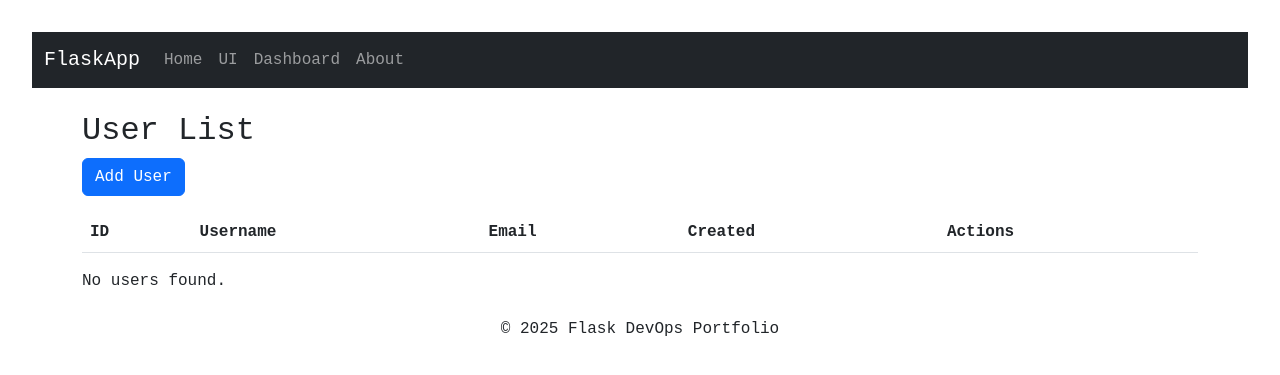
After one commit to karanbsk/FlaskProject, a Flask app: page /ui in a window 1280 px wide. The commit adds this page. Shown: the top 375 px of the page. Run offline with Flask 3, Linux system fonts and the light colour scheme; lists and menus that the app fills with data are empty; parts of the project's set-up code (start-up, migrations or seed data) failed here and were passed over.

```diff
--- a/app/__init__.py
+++ b/app/__init__.py
@@ -25,10 +25,27 @@ def create_app():
         else:
             config_class.init_db_uri() # Ensure DB URI is set for Production
 
+    base_dir = os.path.dirname(os.path.abspath(__file__))
+    template_path = os.path.join(base_dir, 'templates')
+    static_path = os.path.join(base_dir, 'static')
 
     #Initialize Flask App
-    app = Flask(__name__,template_folder='templates', static_folder='static')
+    app = Flask(__name__,template_folder=template_path, static_folder=static_path)
     app.config.from_object(config_class)
+
+
+    app.config.from_object(get_config())
+
+
+    app.jinja_env.auto_reload = app.debug
+    # Force Flask/Jinja template auto-reload
+    app.config['TEMPLATES_AUTO_RELOAD'] = True
+    app.jinja_env.auto_reload = app.config['TEMPLATES_AUTO_RELOAD']
+    if app.debug:
+        @app.before_request
+        def clear_jinja_cache():
+            app.jinja_env.cache = {}
+
 
     # Set up logging
     log_level = app.config.get("LOG_LEVEL", "INFO")
--- a/app/blueprints/main.py
+++ b/app/blueprints/main.py
@@ -1,8 +1,87 @@
-#app/routes.py
-from flask import Blueprint, render_template
+#app/main.py
+from flask import request,redirect, url_for, Blueprint, render_template, flash
+from app.models import User
+from app import db
+from datetime import datetime
 
 main = Blueprint('main', __name__)
 
 @main.route('/')
 def index():
     return render_template('index.html', title="Flask App", message="Hello from a dynamic template!")
+
+
+#--------------------USER WEBPAGE--------------------
+@main.route('/ui')
+def ui():
+
+    users = User.query.all()
+    return render_template('ui.html', title="UI Page", message="Welcome to the UI Page!", users=users)
+
+#CREATE
+@main.route('/ui/create_user', methods=['POST'])
+def create_user_ui():
+    from werkzeug.security import generate_password_hash
+    username=request.form['username']
+    email=request.form['email']
+    password=request.form['password']
+    new_user = User(username=username, email=email, password=generate_password_hash(password))
+    db.session.add(new_user)
+    db.session.commit()
+    flash('User created successfully!', 'success')
+    return redirect(url_for('main.ui'))
+
+#EDIT
+@main.route('/ui/edit_user/<int:user_id>', methods=['POST'])
+def edit_user_ui(user_id):
+    user = User.query.get_or_404(user_id)
+    user.username = request.form['username']
+    user.email = request.form['email']
+    db.session.commit()
+    flash('User updated successfully!', 'success')
+    return redirect(url_for('main.ui'))
+
+#DELETE
+@main.route('/ui/delete_user/<int:user_id>', methods=['POST'])
+def delete_user_ui(user_id):
+    user = User.query.get_or_404(user_id)
+    db.session.delete(user)
+    db.session.commit()
+    flash('User deleted successfully!', 'success')
+    return redirect(url_for('main.ui'))
+
+#------------------DASHBOARD WEBPAGE------------------
+@main.route('/dashboard')
+def dashboard():
+    import os
+    from flask import current_app
+    from zoneinfo import ZoneInfo
+    import socket
+    from sqlalchemy import text
+
+    # App environment
+    env_name = current_app.config.get("APP_CONFIG", "development")
+
+    # Server info
+    ist = ZoneInfo('Asia/Kolkata')
+    server_time = datetime.now(ist).strftime('%Y-%m-%d %H:%M:%S')
+    hostname = os.getenv("APP_HOSTNAME", socket.gethostname())
+
+    try:
+        db.session.execute(text("SELECT 1"))
+        db_status = "Up"
+    except Exception as e:
+        current_app.logger.error(f"DB connection error: {e}")
+        db_status = "Down"
+
+    return render_template(
+        'dashboard.html',
+        env_name=env_name,
+        server_time=server_time,
+        hostname=hostname,
+        db_status=db_status
+    )
+#------------------ABOUT WEBPAGE------------------
+@main.route('/about')
+def about():
+    return render_template('about.html', title="About", message="About this Flask Application")
--- a/app/models.py
+++ b/app/models.py
@@ -11,7 +11,7 @@ class User(db.Model):
     id = db.Column(db.Integer, primary_key=True)
     username = db.Column(db.String(80), unique=True, nullable=False, index=True)
     email = db.Column(db.String(120), unique=True, nullable=False, index=True)
-    password_hash = db.Column(db.String(128), nullable=False)
+    password_hash = db.Column(db.String(255), nullable=False)
     created_at = db.Column(db.DateTime, default=datetime.utcnow)
     updated_at = db.Column(db.DateTime, default=datetime.utcnow, onupdate=datetime.utcnow)
 
--- a/app/routes.py
+++ b/app/routes.py
@@ -1,3 +1,4 @@
+# routes.py
 from flask import jsonify, Blueprint, request
 from app.models import User, db
 from sqlalchemy.exc import IntegrityError
--- a/app/static/style.css
+++ b/app/static/style.css
@@ -2,3 +2,16 @@ body{
 
     font-family: 'Courier New', Courier, monospace;margin: 2rem; }
 h1 { margin-bottom: .5rem; }
+.db-status.up {
+    color: green !important;
+    font-weight: bold !important;
+    font-size: 1.2em !important; /* Bigger */
+    margin-left: 10px;
+}
+
+.db-status.down {
+    color: red !important;
+    font-weight: bold !important;
+    font-size: 1.4em !important;
+    margin-left: 10px;
+}
--- a/app/templates/base.html
+++ b/app/templates/base.html
@@ -2,13 +2,42 @@
 <html lang="en">
 <head>
     <meta charset="UTF-8">
-    <title>{% block title %}Flask Project{% endblock %}</title>
+    <title>{% block title %}Flask App{% endblock %}</title>
+    <link href="https://cdn.jsdelivr.net/npm/bootstrap@5.3.0/dist/css/bootstrap.min.css" rel="stylesheet">
     <link rel="stylesheet" href="{{ url_for('static', filename='style.css') }}">
-    <meta name="viewport" content="width=device-width, initial-scale=1.0">
 </head>
 <body>
-    <main class="container">
-        {% block content %}{% endblock %}
-    </main>
+<nav class="navbar navbar-expand-lg navbar-dark bg-dark">
+    <div class="container-fluid">
+        <a class="navbar-brand" href="/">FlaskApp</a>
+        <div class="collapse navbar-collapse">
+            <ul class="navbar-nav me-auto">
+                <li class="nav-item"><a class="nav-link" href="{{ url_for('main.index') }}">Home</a></li>
+                <li class="nav-item"><a class="nav-link" href="{{ url_for('main.ui') }}">UI</a></li>
+                <li class="nav-item"><a class="nav-link" href="{{ url_for('main.dashboard') }}">Dashboard</a></li>
+                <li class="nav-item"><a class="nav-link" href="{{ url_for('main.about') }}">About</a></li>
+            </ul>
+        </div>
+    </div>
+</nav>
+<main class="container mt-4">
+
+    <!-- Flash Messages -->
+    {% with messages = get_flashed_messages(with_categories=true) %}
+      {% if messages %}
+        {% for category, message in messages %}
+          <div class="alert alert-{{ category }} alert-dismissible fade show" role="alert">
+            {{ message }}
+            <button type="button" class="btn-close" data-bs-dismiss="alert"></button>
+          </div>
+          {% endfor %}
+        {% endif %}
+    {% endwith %}
+    {% block content %}{% endblock %}
+</main>
+<footer class="text-center mt-4">
+    <p>&copy; 2025 Flask DevOps Portfolio</p>
+</footer>
+<script src="https://cdn.jsdelivr.net/npm/bootstrap@5.3.0/dist/js/bootstrap.bundle.min.js"></script>
 </body>
 </html>
--- /dev/null
+++ b/app/templates/ui.html
@@ -0,0 +1,99 @@
+{% extends "base.html" %}
+{% block title %}User List{% endblock %}
+{% block content %}
+<h2>User List</h2>
+
+<!-- Create User Button -->
+<button class="btn btn-primary mb-3" data-bs-toggle="modal" data-bs-target="#createUserModal">Add User</button>
+
+<!-- User Table -->
+<table class="table table-striped">
+    <thead>
+        <tr><th>ID</th><th>Username</th><th>Email</th><th>Created</th><th>Actions</th></tr>
+    </thead>
+    <tbody>
+        {% for user in users %}
+        <tr>
+            <td>{{ user.id }}</td>
+            <td>{{ user.username }}</td>
+            <td>{{ user.email }}</td>
+            <td>{{ user.created_at.strftime("%Y-%m-%d %H:%M:%S") }}</td>
+            <td>
+                <!-- Edit Button -->
+                <button class="btn btn-sm btn-warning" data-bs-toggle="modal" data-bs-target="#editUserModal{{ user.id }}">Edit</button>
+                <!-- Delete Button -->
+                <form action="{{ url_for('main.delete_user_ui', user_id=user.id) }}" method="POST" style="display:inline;">
+                    <button class="btn btn-sm btn-danger" type="submit">Delete</button>
+                    </form>
+            </td>
+        </tr>
+
+
+        <!-- Edit User Modal -->
+        <div class="modal fade" id="editUserModal{{ user.id }}" tabindex="-1" aria-hidden="true">
+          <div class="modal-dialog">
+            <div class="modal-content">
+              <form action="{{ url_for('main.edit_user_ui', user_id=user.id) }}" method="POST">
+                <div class="modal-header">
+                  <h5 class="modal-title">Edit User</h5>
+                  <button type="button" class="btn-close" data-bs-dismiss="modal"></button>
+                </div>
+                <div class="modal-body">
+                  <div class="mb-3">
+                    <label>Username</label>
+                    <input type="text" class="form-control" name="username" value="{{ user.username }}" required>
+                  </div>
+                  <div class="mb-3">
+                    <label>Email</label>
+                    <input type="email" class="form-control" name="email" value="{{ user.email }}" required>
+                  </div>
+                </div>
+                <div class="modal-footer">
+                  <button class="btn btn-secondary" data-bs-dismiss="modal">Cancel</button>
+                  <button class="btn btn-primary" type="submit">Save</button>
+                </div>
+              </form>
+            </div>
+          </div>
+        </div>
+        {% endfor %}
+    </tbody>
+</table>
+
+{% if not users %}
+<p>No users found.</p>
+{% endif %}
+
+
+<!-- Create User Modal -->
+ <div class="modal fade" id="createUserModal" tabindex="-1" aria-hidden="true">
+  <div class="modal-dialog">
+    <div class="modal-content">
+      <form action="{{ url_for('main.create_user_ui') }}" method="POST">
+        <div class="modal-header">
+          <h5 class="modal-title">Add New User</h5>
+          <button type="button" class="btn-close" data-bs-dismiss="modal"></button>
+        </div>
+        <div class="modal-body">
+          <div class="mb-3">
+            <label>Username</label>
+            <input type="text" class="form-control" name="username" required>
+          </div>
+          <div class="mb-3">
+            <label>Email</label>
+            <input type="email" class="form-control" name="email" required>
+          </div>
+          <div class="mb-3">
+            <label>Password</label>
+            <input type="password" class="form-control" name="password" required>
+          </div>
+        </div>
+        <div class="modal-footer">
+          <button class="btn btn-secondary" data-bs-dismiss="modal">Cancel</button>
+          <button class="btn btn-success" type="submit">Create</button>
+        </div>
+      </form>
+    </div>
+  </div>
+</div>
+{% endblock %}
--- a/docker-compose.dev_db.yml
+++ b/docker-compose.dev_db.yml
@@ -6,7 +6,7 @@ services:
       context: .
       target: dev   # Use dev stage in Dockerfile
     container_name: flask_web
-    command: flask run --host=0.0.0.0 --reload
+    command: flask run --host=0.0.0.0 --reload --extra-files /app/templates
     env_file:
       - .env
     ports:
@@ -15,6 +15,8 @@ services:
       - db
     volumes:
       - .:/app  # Code changes reflected immediately
+      - ./templates:/app/templates
+      - ./static:/app/static
     networks:
       - flask_network
 
```
Also changed, not shown: app/templates/about.html (added, +18 -0 lines), app/templates/dashboard.html (added, +16 -0 lines), app/templates/index.html (+11 -40 lines), config.py (+4 -10 lines), docs/project_documentation.md (+66 -42 lines), migrations/versions/394b9460c6c0_increase_password_hash_length.py (added, +38 -0 lines), 2 other files.
